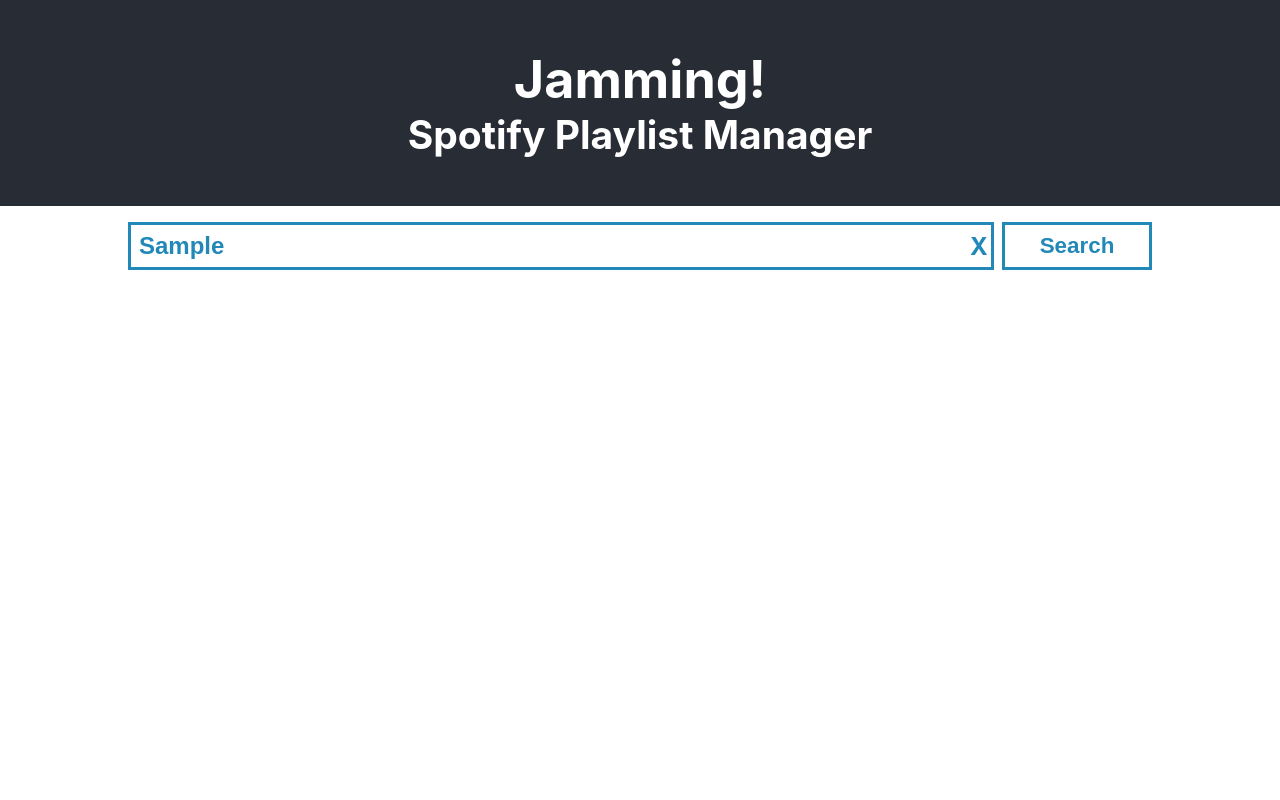
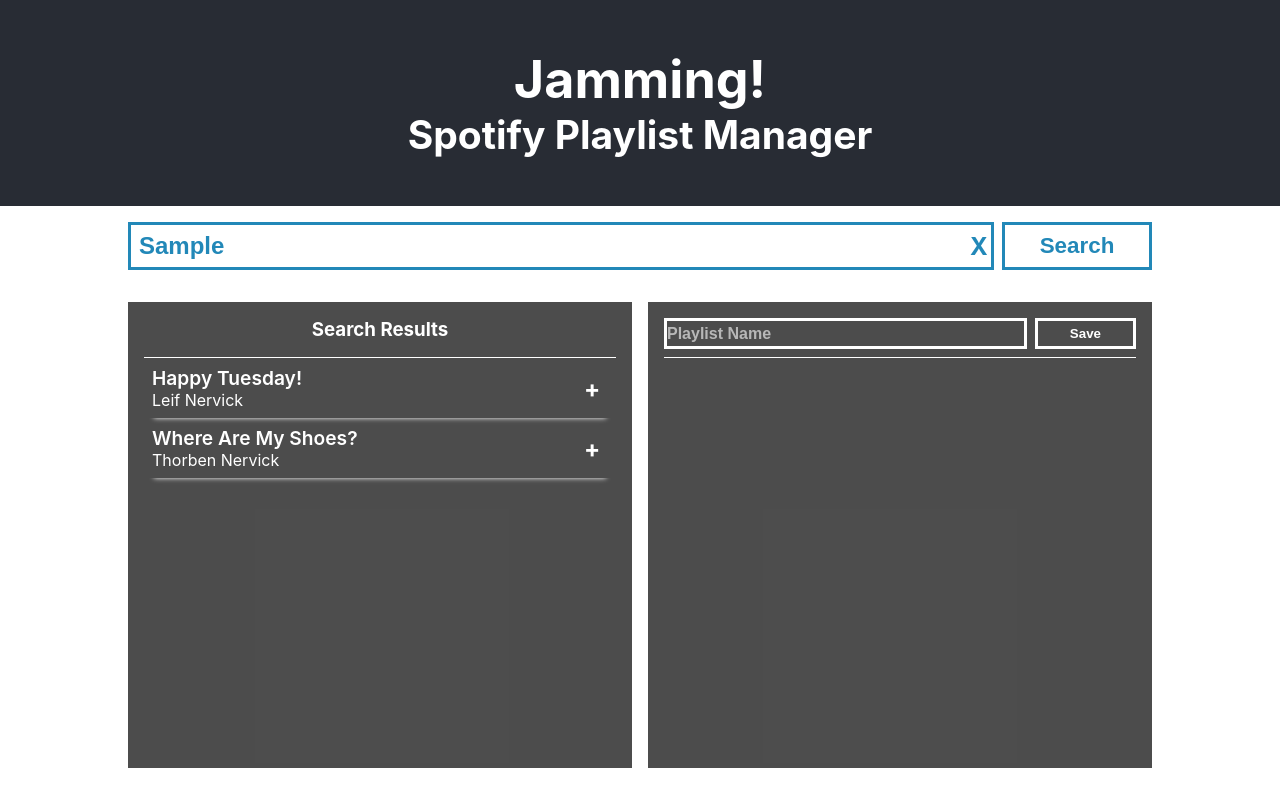
Before and after one commit to lcnervick/jamming, a React (Create React App) app: page / in a window 1280 px wide. Both pictures are taken after typing "Sample" into the empty fields and a click on the button "Search". Built offline with nearby package versions, Linux system fonts and the light colour scheme.

Commit message:
complete and style main components

```diff
--- a/src/App.js
+++ b/src/App.js
@@ -1,9 +1,41 @@
 import './resources/css/App.css';
-import {SearchBar, SearchButton, ClearSearch, SearchResults} from './Search.js';
+import React, {useState, useEffect} from 'react';
+import {SearchBar, SearchButton, ClearSearch} from './Search.js';
+import {Track} from './Track.js';
+import {PlaylistName, PlaylistSave} from './Playlist.js';
 
 function App() {
   const clientID = 'b2359de28f42496482e8a5a0aaeb483f';
   const clientSecret = '02ad3ab661be483bae9ef48bad4d1b2e';
+
+  const trackList = [];
+  const [tracks, setTracks] = useState(trackList);
+  const [playlist, setPlaylist] = useState([]);
+
+  const searchForMusic = () => {
+    let query = document.getElementById('search-bar').value;
+    setTracks([
+      {
+        title: 'Happy Tuesday!',
+        artist: 'Leif Nervick',
+        id: 1
+      },
+      {
+        title: 'Where Are My Shoes?',
+        artist: 'Thorben Nervick',
+        id: 2
+      }]
+    );
+  }
+
+  const clearSearchResults = () => {
+    setTracks([]);
+  }
+
+  const addTrackToPlaylist = (id) => {
+
+  };
+
 
   return (
     <div className="App">
@@ -14,9 +46,27 @@
       <main>
         <section className="search">
           <SearchBar />
-          <SearchButton />
-          <ClearSearch />
-          <SearchResults />
+          <SearchButton handleClick={searchForMusic} />
+          <ClearSearch handleClick={clearSearchResults} />
+        </section>
+        <section className='tracks'>
+          <h3>Search Results</h3>
+          <ul className="track-list"> {
+            tracks.map(track => (
+              <Track track={track} key={track.id} handleAdd={addTrackToPlaylist} />
+            ))
+          } </ul>
+        </section>
+        <section className='playlist'>
+          <div className='playlist-header'>
+            <PlaylistName />
+            <PlaylistSave />
+          </div>
+          <ul className="playlist-list"> {
+            playlist.map(track => (
+              <Track track={track} key={track.id} />
+            ))
+          } </ul>
         </section>
       </main>
     </div>
--- /dev/null
+++ b/src/Playlist.js
@@ -0,0 +1,10 @@
+import React, {useState, useEffect} from 'react';
+import './resources/css/Playlist.css';
+
+export function PlaylistName() {
+	return <input id="playlist-name" className="playlist-name" placeholder="Playlist Name" />
+}
+
+export function PlaylistSave() {
+	return <button className='playlist-save' id="playlist-save">Save</button>
+}
--- a/src/Search.js
+++ b/src/Search.js
@@ -3,11 +3,6 @@
 
 
 /**** SEARCH HANDLER ****/
-
-export function searchForMusic() {
-	let query = document.getElementById('search-bar').value;
-}
-
 
 /**** SEARCH BAR ****/
 
@@ -23,11 +18,7 @@
 
 /**** SEARCH BUTTON ****/
 
-export function SearchButton() {
-	const handleClick = ({target}) => {
-		searchForMusic()
-	};
-
+export function SearchButton({ handleClick }) {
 	return <button id="search-button" className='search-button' onClick={handleClick}>
 		Search
 	</button>
@@ -45,9 +36,3 @@
 	};
 	return <div className='search-clear' onClick={handleClick}>X</div>
 }
-
-export function SearchResults() {
-	return <div id="search-results" className='search-results'>
-
-	</div>
-}
--- /dev/null
+++ b/src/Track.js
@@ -0,0 +1,10 @@
+import React, {useState, useEffect} from 'react';
+import './resources/css/Track.css';
+
+export function Track({track}) {
+	return <li>
+		<div className='track-title'>{track.title}</div>
+		<div className='track-artist'>{track.artist}</div>
+		<div className='track-add'>+</div>
+	</li>
+}
--- a/src/resources/css/App.css
+++ b/src/resources/css/App.css
@@ -6,13 +6,20 @@
 
 .App {
   text-align: center;
+  height: 100vh;
+  display: grid;
+  grid-template-areas:
+    "header"
+    "main";
+  grid-template-rows: auto 1fr;
 }
 
 .App-logo {
   pointer-events: none;
 }
 
-.App-header {
+header {
+  grid-area: header;
   background-color: #282c34;
   display: flex;
   flex-direction: column;
@@ -22,3 +29,17 @@
   color: white;
   padding: 3rem;
 }
+
+main {
+  grid-area: main;
+  width: 80%;
+  margin: 0 auto;
+  display: grid;
+  grid-template-areas:
+    "search search"
+    "tracks playlist";
+  grid-template-columns: 1fr 1fr;
+  grid-template-rows: auto 1fr;
+  justify-content: center;
+  gap: 1rem;
+}
--- /dev/null
+++ b/src/resources/css/Playlist.css
@@ -0,0 +1,49 @@
+.playlist {
+	grid-area: playlist;
+	display: block;
+	width: 100%;
+	padding: 1rem;
+	background-color: hsl(0, 0%, 0%, 0.7);
+	color: white;
+	height: calc(100% - 2rem);
+	overflow-y: auto;
+}
+
+.playlist-header {
+	grid-area: header;
+    width: 100%;
+    height: 2.5rem;
+    display: flex;
+    justify-content: space-between;
+    align-items: center;
+    gap: 0.5rem;
+    border-bottom: 1px solid white;
+	padding-bottom: 0.5rem;
+}
+
+.playlist-name {
+	flex: 1 0 auto;
+	height: 100%;
+	font-size: 1rem;
+	font-weight: bold;
+	background-color: transparent;
+	color: white;
+	border: 3px solid white;
+}
+.playlist-name::placeholder {
+	color: hsl(0, 0%, 90%, 0.7);
+}
+
+.playlist-save {
+	color: white;
+    height: 100%;
+    padding: 0.25rem 2rem;
+    background-color: transparent;
+    border: 3px solid white;
+	font-weight: bold;
+	cursor: pointer;
+}
+.playlist-save:active {
+	color: hsl(0, 0%, 0%, 0.7);
+	background-color: white;
+}
--- a/src/resources/css/Search.css
+++ b/src/resources/css/Search.css
@@ -1,5 +1,6 @@
 .search {
-	width: 80%;
+	grid-area: search;
+	width: 100%;
 	height: 3rem;
 	display:flex;
 	flex-wrap: wrap;
@@ -48,10 +49,3 @@
     width: 2rem;
 	cursor: pointer;
 }
-
-.search-results {
-	flex: 0 0 auto;
-	width: 100%;
-	border:none;
-	padding: 0;
-}
--- /dev/null
+++ b/src/resources/css/Track.css
@@ -0,0 +1,46 @@
+.tracks {
+	grid-area: tracks;
+	display: block;
+	width: 100%;
+	padding: 1rem;
+	background-color: hsl(0, 0%, 0%, 0.7);
+	color: white;
+	height: calc(100% - 2rem);
+	overflow-y: auto;
+}
+
+.tracks h3 {
+	padding-bottom: 1rem;
+	border-bottom: 1px solid white;
+}
+
+.track-list li {
+	display: grid;
+	list-style-type: none;
+	padding: 0.5rem;
+	grid-template-areas:
+		"title add"
+		"artist add";
+	grid-template-columns: 1fr 1.5rem;
+	justify-content: space-between;
+	align-items: center;
+	text-align: left;
+	box-shadow: 0px 10px 5px -10px white;
+}
+
+.track-list .track-title {
+	font-size: 1.2rem;
+	font-weight: 600;
+	grid-area: title;
+}
+
+.track-list .track-artist {
+	grid-area: artist;
+}
+
+.track-list .track-add {
+	font-size: 1.5rem;
+	font-weight: 700;
+	grid-area: add;
+	cursor: pointer;
+}
```
